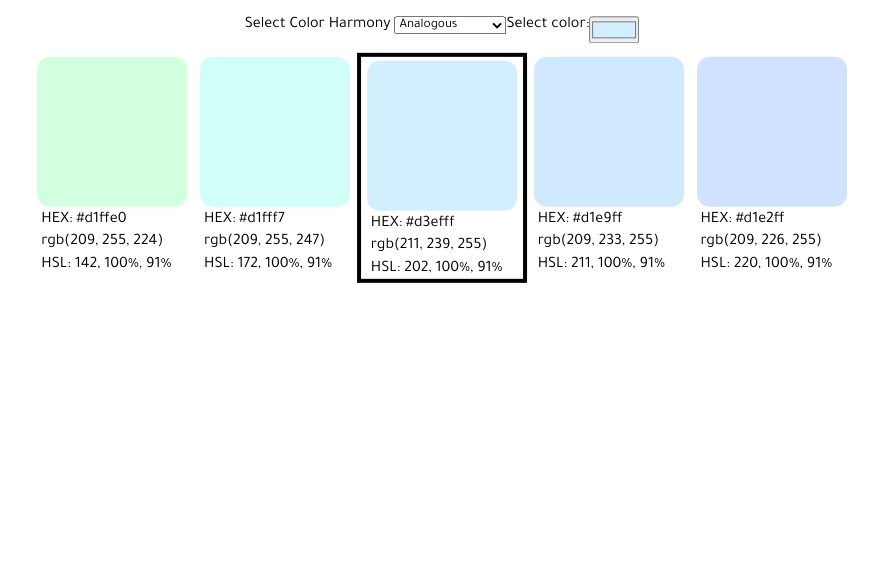
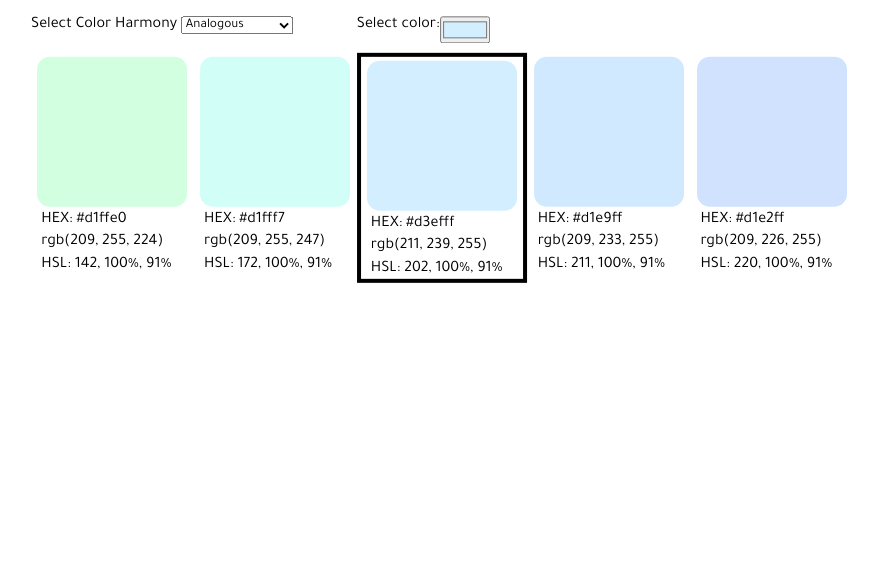
Before and after one commit to jann4025/color-picker, a plain HTML site: page index.html in a window 1280 px wide. Shown: the part 232-800 px from the top of the page, without its empty margins (198-1076 px from the left). Drawn offline with Linux system fonts and the light colour scheme.

Commit message:
finalfinal

```diff
--- a/style.css
+++ b/style.css
@@ -24,7 +24,6 @@
     width: 100%;
     height: auto;
     display: flex;
-    justify-content: center;
 }
 
 h1 {
@@ -57,6 +56,9 @@ h1 {
 
 }
 
+.harmony {
+    margin-right: 5vw;
+}
 
 .info p {
     margin-left: .8vw;
@@ -64,7 +66,6 @@ h1 {
 
 .boxes {
     display: flex;
-
 }
 
 
```
